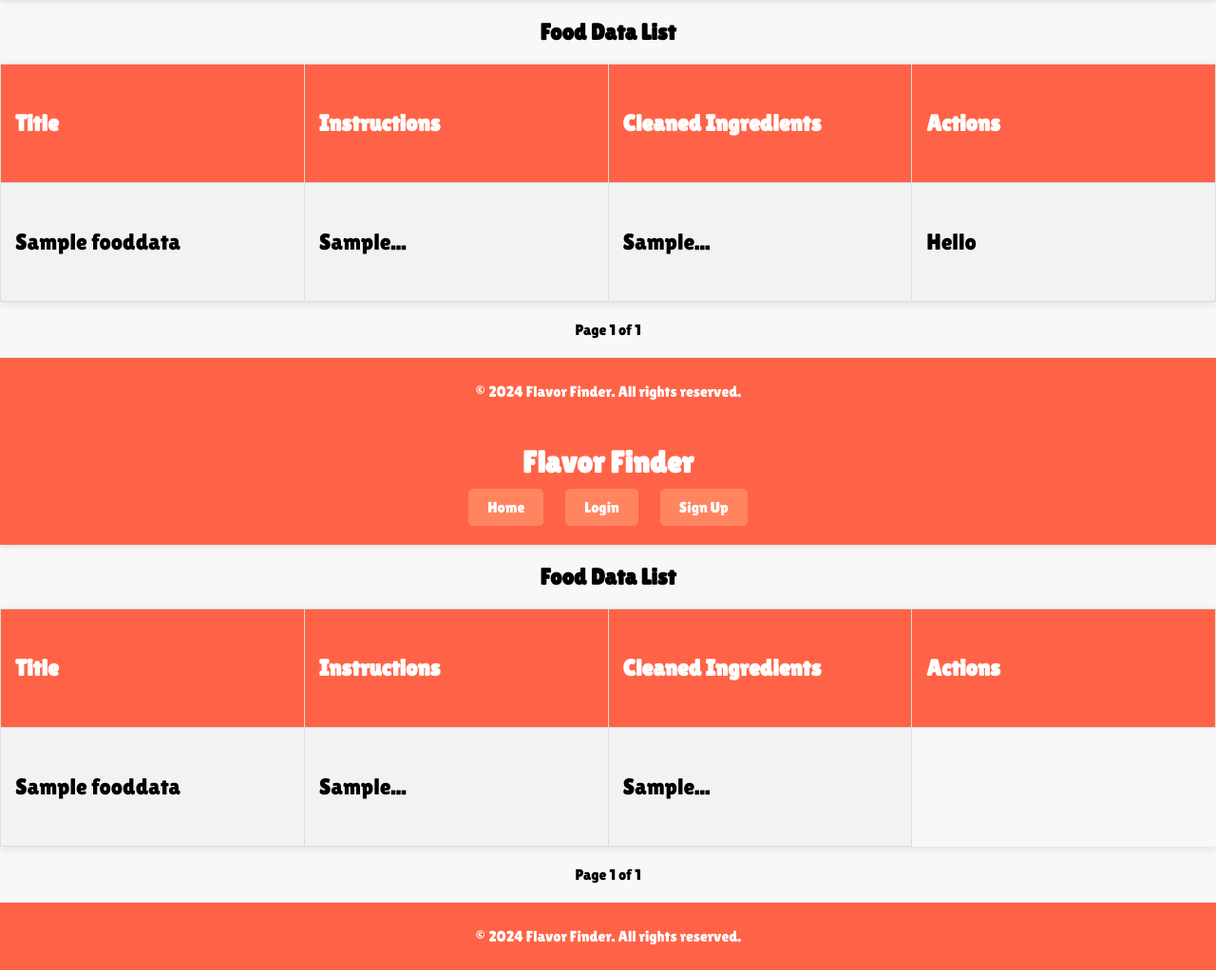
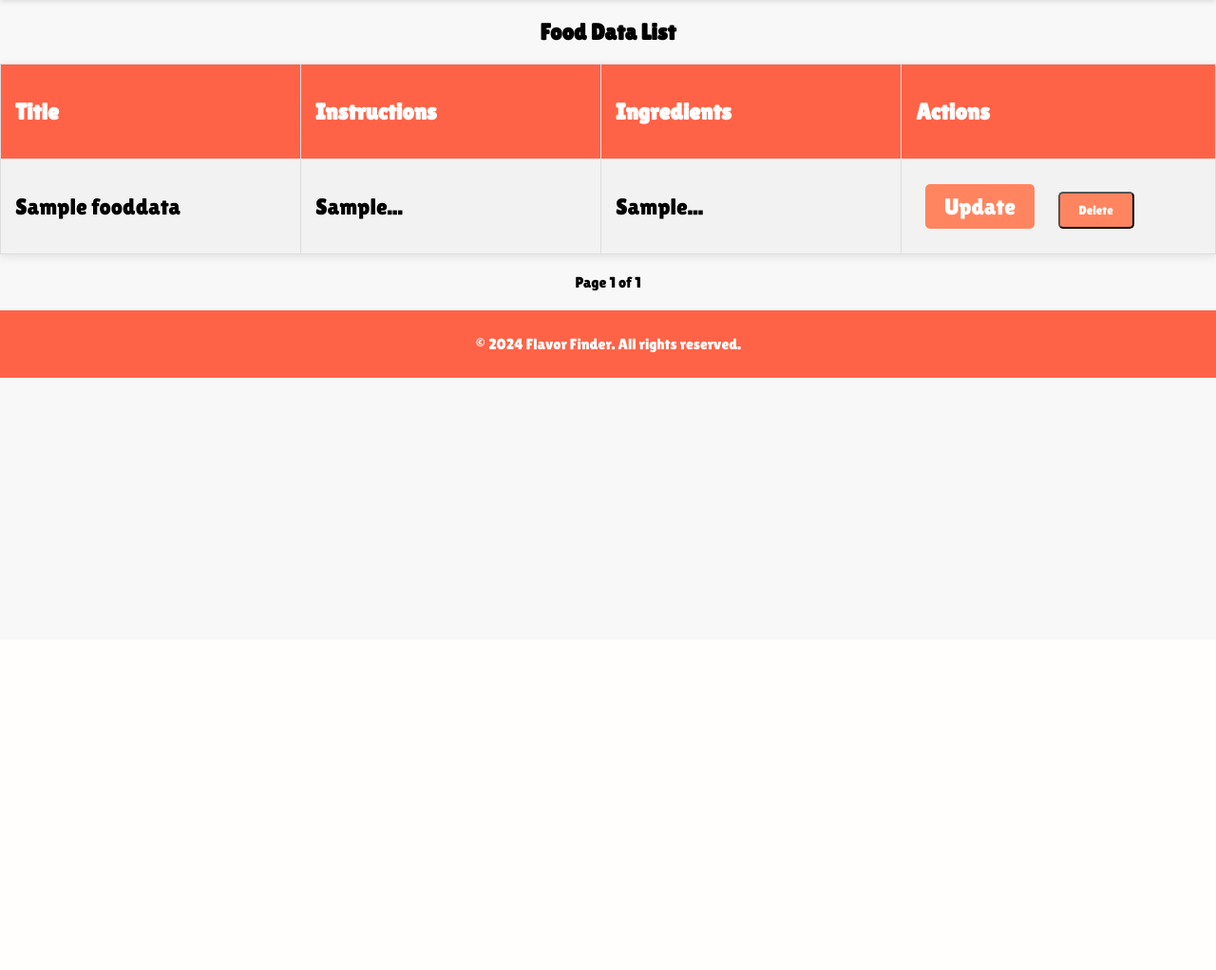
Before and after one commit to kshitijaucharmal/FlavorFinder, a Django app: page /accounts/food-data/ in a window 1280 px wide. Shown: the part 126-1148 px from the top of the page at 95% size. After the commit the page ends 524 px from the top, so only its background shows below. Run offline with Django 5.2, Linux system fonts and the light colour scheme; tables that the repository leaves empty hold one stand-in row (values such as "Sample post").

Commit message:
Buttons for actions added

```diff
--- a/static/flavor_finder/css/styles.css
+++ b/static/flavor_finder/css/styles.css
@@ -162,7 +162,7 @@
     cursor: pointer;
 }
 .hero {
-    background-image: url('https://example.com/hero-image.jpg');
+    background-image: url('https://www.dosafactorymenu.com/blog-admin/images/indian-food-items-apt-for-everyone041641.jpeg');
     background-size: cover;
     background-position: center;
     color: white;
@@ -171,7 +171,7 @@
 }
 
 .hero h1 {
-    font-size: 3em;
+    font-size: 4em;
     text-shadow: 1px 1px 2px rgba(0, 0, 0, 0.5);
 }
 
--- a/templates/food_data_list.html
+++ b/templates/food_data_list.html
@@ -1,102 +1,3 @@
-<!DOCTYPE html>
-<html lang="en">
-<head>
-    {% load static %}
-    <meta charset="UTF-8">
-    <meta name="viewport" content="width=device-width, initial-scale=1.0">
-
-    <link rel="preconnect" href="https://fonts.googleapis.com">
-    <link rel="preconnect" href="https://fonts.gstatic.com" crossorigin>
-    <link href="https://fonts.googleapis.com/css2?family=Lilita+One&display=swap" rel="stylesheet">
-
-    <link rel="stylesheet" href="{% static 'flavor_finder/css/styles.css' %}">
-    <title>Food Data List - Flavor Finder</title>
-    <script>
-        function openModal(title, content) {
-            document.getElementById('modal-title').innerText = title;
-            document.getElementById('modal-body').innerText = content;
-            document.getElementById('myModal').style.display = "block";
-        }
-
-        function closeModal() {
-            document.getElementById('myModal').style.display = "none";
-        }
-
-        // Close the modal when clicking outside of it
-        window.onclick = function(event) {
-            const modal = document.getElementById('myModal');
-            if (event.target == modal) {
-                closeModal();
-            }
-        }
-    </script>
-</head>
-<body>
-    <header>
-        <h1>Flavor Finder</h1>
-        <nav>
-            <a href="/" class="nav-button">Home</a>
-            <a href="/accounts/login/" class="nav-button">Login</a>
-            <a href="/accounts/signup/" class="nav-button">Sign Up</a>
-        </nav>
-    </header>
-
-    <main>
-        <h2 style="text-align: center;">Food Data List</h2>
-
-        <!-- Table Structure -->
-        <table>
-            <tr>
-                <th>Title</th>
-                <th>Instructions</th>
-                <th>Cleaned Ingredients</th>
-                <th>Actions</th> <!-- Added Actions column -->
-            </tr>
-
-            {% for food in page_obj %}
-            <tr>
-                <td>{{ food.Title }}</td>
-                <td onclick="openModal('{{ food.Title }}', '{{ food.Instructions|escapejs }}')" style="cursor: pointer;">
-                    <span>{{ food.Instructions|slice:":50" }}...</span>
-                </td>
-                <td onclick="openModal('{{ food.Title }}', '{{ food.Cleaned_Ingredients|escapejs }}')" style="cursor: pointer;">
-                    <span>{{ food.Cleaned_Ingredients|slice:":50" }}...</span>
-                </td>
-                <td>
-                        Hello
-                </td>
-            </tr>
-            {% endfor %}
-        </table>
-
-        <!-- Modal Structure -->
-        <div id="myModal" class="modal">
-            <div class="modal-content">
-                <span class="close" onclick="closeModal()">&times;</span>
-                <h2 id="modal-title"></h2>
-                <p id="modal-body"></p>
-            </div>
-        </div>
-
-        <div class="pagination">
-            {% if page_obj.has_previous %}
-                <a href="?page=1">First</a>
-                <a href="?page={{ page_obj.previous_page_number }}">Previous</a>
-            {% endif %}
-
-            <span>Page {{ page_obj.number }} of {{ page_obj.paginator.num_pages }}</span>
-
-            {% if page_obj.has_next %}
-                <a href="?page={{ page_obj.next_page_number }}">Next</a>
-                <a href="?page={{ page_obj.paginator.num_pages }}">Last</a>
-            {% endif %}
-        </div>
-    </main>
-
-    <footer>
-        <p>&copy; 2024 Flavor Finder. All rights reserved.</p>
-    </footer>
-</body>
 </html><!DOCTYPE html>
 <html lang="en">
 <head>
@@ -148,8 +49,8 @@
             <tr>
                 <th>Title</th>
                 <th>Instructions</th>
-                <th>Cleaned Ingredients</th>
-                <th>Actions</th> <!-- Added Actions column -->
+                <th>Ingredients</th>
+                <th>Actions</th>
             </tr>
 
             {% for food in page_obj %}
@@ -160,6 +61,15 @@
                 </td>
                 <td onclick="openModal('{{ food.Title }}', '{{ food.Cleaned_Ingredients|escapejs }}')" style="cursor: pointer;">
                     <span>{{ food.Cleaned_Ingredients|slice:":50" }}...</span>
+                </td>
+                <td>
+                    <!-- Update Button -->
+                    <a href="/" class="nav-button">Update</a>
+                    <!-- Delete Button -->
+                    <form method="post" style="display: inline;">
+                        {% csrf_token %}
+                        <button type="submit" class="nav-button">Delete</button>
+                    </form>
                 </td>
             </tr>
             {% endfor %}
```
